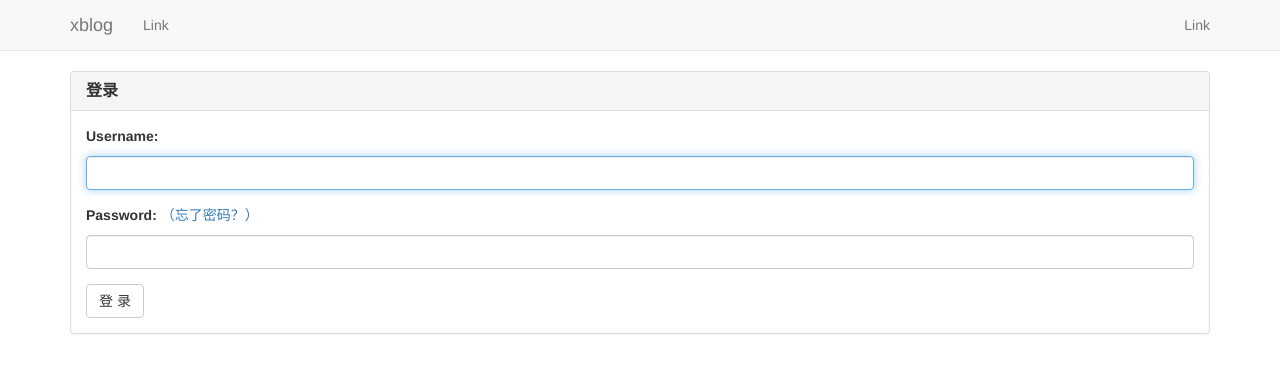
After one commit to JQ-K/djang_blog, a Django app: page /login/ in a window 1280 px wide. The commit adds this page. Shown: the top 373 px of the page. Run offline with Django 3.2, Linux system fonts and the light colour scheme; parts of the project's set-up code (start-up, migrations or seed data) failed here and were passed over; some libraries are stand-ins or nearby versions.

Commit message:
实现用户登录界面

```diff
--- a/mysite/blog/templates/blog_base.html
+++ b/mysite/blog/templates/blog_base.html
@@ -1,3 +1,4 @@
+{% load staticfiles %}
 <!DOCTYPE html>
 <html lang="zh-CN">
   <head>
@@ -6,6 +7,7 @@
     <link rel="stylesheet" href="http://cdn.bootcss.com/bootstrap/3.3.4/css/bootstrap.min.css">
     <script src="http://cdn.bootcss.com/jquery/1.11.2/jquery.min.js"></script>
     <script src="http://cdn.bootcss.com/bootstrap/3.3.4/js/bootstrap.min.js"></script>
+    <link rel="stylesheet" href="{% static 'css/blog.css' %}" />
     {% block extra_head %}{% endblock %}
   </head>
   <body>
@@ -14,6 +16,9 @@
     {% endblock %}
 
     {% block content %}{% endblock %}
+    {% if user.is_staff %}
+    <a class="btn btn-primary" href="{% url 'article_publish' %}" role="button">发布新文章</a>
+   {% endif %}
 
     {% block footer %}{% endblock %}
 
--- /dev/null
+++ b/mysite/blog/templates/registration/login.html
@@ -0,0 +1,43 @@
+{% extends "blog_base.html" %}
+{% load myfilters %}
+
+{% block content %}
+<div class="container">
+  {% if form.errors %}
+  <p>Your username and password didn't match. Please try again.</p>
+  {% endif %}
+
+  {% if next %}
+  {% if user.is_authenticated %}
+  <p>Your account doesn't have access to this page. To proceed,
+  please login with an account that has access.</p>
+  {% else %}
+  <p>Please login to see this page.</p>
+  {% endif %}
+  {% endif %}
+
+  <div class="login center-block">
+    <div class="panel panel-default">
+      <div class="panel-heading">
+        <h3 class="panel-title"><strong>登录</strong></h3>
+      </div>
+      <div class="panel-body">
+        <form method="post" action="{% url 'django.contrib.auth.views.login' %}">
+          {% csrf_token %}
+          <div class="form-group">
+            <label for="">{{ form.username.label_tag }}</label>
+            {{ form.username|add_class:"form-control" }}
+          </div>
+          <div class="form-group">
+            <label for="">{{ form.password.label_tag }}</label>
+            <a href="{% url 'password_reset' %}" tabindex="-1">（忘了密码？）</a>
+            {{ form.password|add_class:"form-control" }}
+          </div>
+          <button type="submit" class="btn btn-default pull-left">登 录</button>
+          <input type="hidden" name="next" value="{{ next }}" />
+        </form>
+      </div>
+    </div>
+  </div>
+</div>
+{% endblock %}
--- /dev/null
+++ b/mysite/blog/templatetags/myfilters.py
@@ -0,0 +1,10 @@
+#!/usr/bin/env python
+#coding=utf-8
+
+from django import template
+
+register = template.Library()
+
+@register.filter(name='add_class')
+def add_class(value, arg):
+    return value.as_widget(attrs={'class': arg})
--- a/mysite/mysite/settings.py
+++ b/mysite/mysite/settings.py
@@ -109,3 +109,7 @@ USE_TZ = False
 # https://docs.djangoproject.com/en/1.8/howto/static-files/
 
 STATIC_URL = '/static/'
+STATICFILES_DIRS = (
+    os.path.join(BASE_DIR, "static"),
+
+    )
--- a/mysite/mysite/urls.py
+++ b/mysite/mysite/urls.py
@@ -21,4 +21,6 @@ urlpatterns = [
     url(r'^admin/', include(admin.site.urls)),
     #blog
     url(r'^blog/', include('blog.urls')),
+    url('^', include('django.contrib.auth.urls')),
+
 ]
```
Also changed, not shown: mysite/blog/views.py (+11 -2 lines), mysite/blog/templatetags/__init__.py (added), mysite/static/css/blog.css (added), mysite/static/img/logo.png (added).
